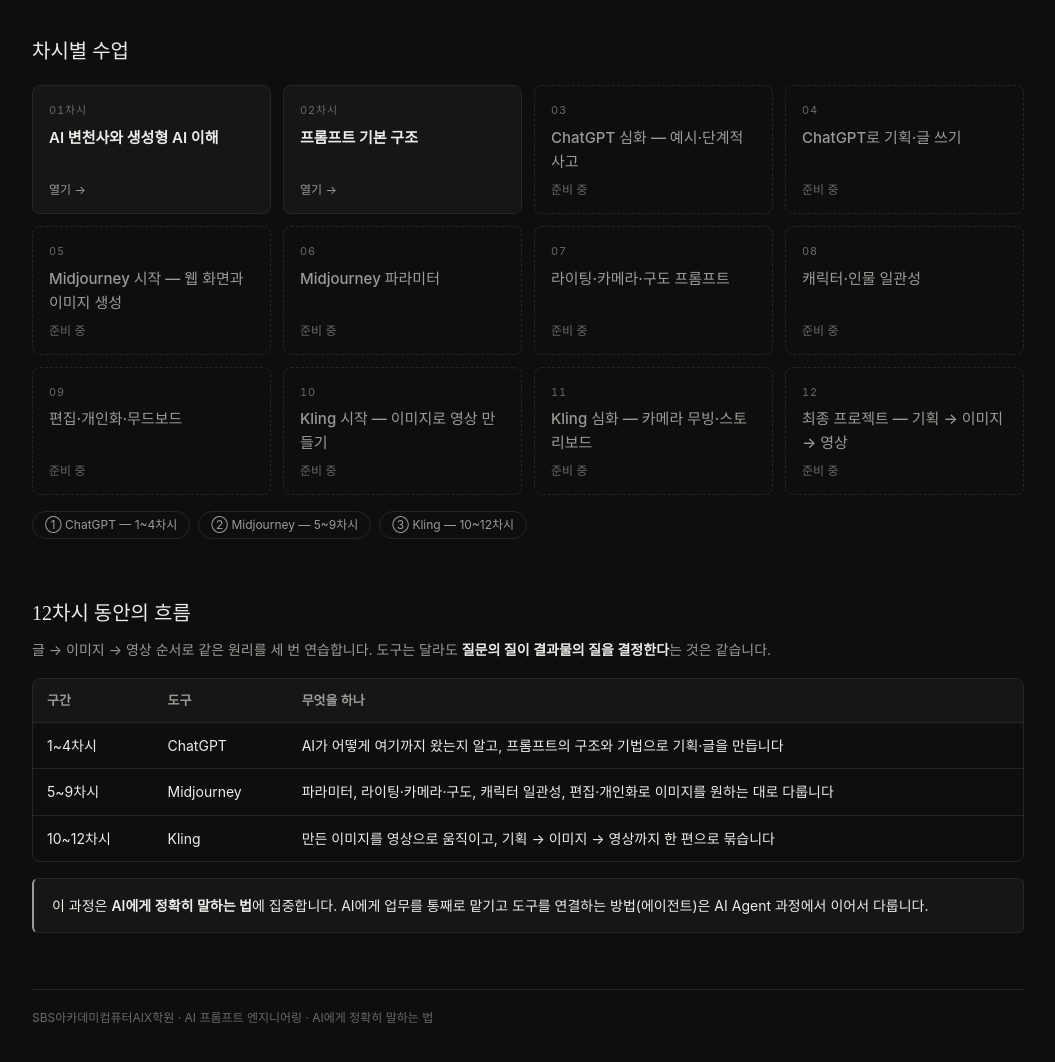
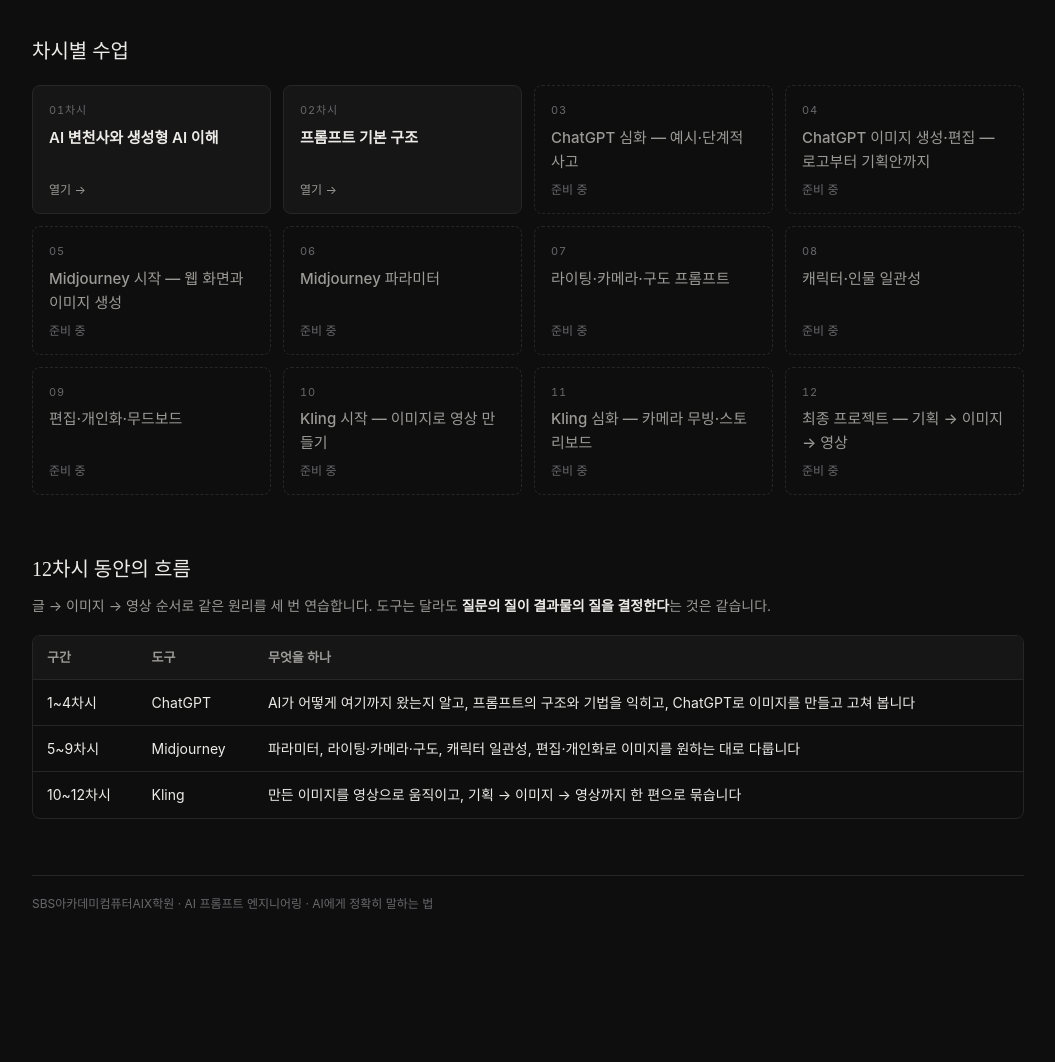
Before and after one commit to aaaaxca/leejuhyeong, a plain HTML site: page c/prompt-to7lu.html in a window 1280 px wide. Shown: the part 400-1462 px from the top of the page, without its empty margins (112-1167 px from the left). After the commit the page ends 1409 px from the top, so only its background shows below. Drawn offline with Linux system fonts and the light colour scheme; a web font is replaced by a local one.

Commit message:
prompt: 4차시 제목 변경, 단계 칩·에이전트 안내 삭제
Co-Authored-By: Claude Opus 5.5 <noreply@anthropic.com>
Claude-Session: https://claude.ai/code/session_012qBc579Pi2SqD7VYHqKnXc

```diff
--- a/c/prompt-to7lu.html
+++ b/c/prompt-to7lu.html
@@ -259,8 +259,8 @@
   </header>
   <main>
     <h2 class="d-sec">차시별 수업</h2>
-    <div class="pgrid"><a class="pcard" href="prompt-to7lu/01.html"><span class="pno">01차시</span><h3>AI 변천사와 생성형 AI 이해</h3><span class="ps">열기 →</span></a><a class="pcard" href="prompt-to7lu/02.html"><span class="pno">02차시</span><h3>프롬프트 기본 구조</h3><span class="ps">열기 →</span></a><div class="pcard ready"><span class="pno">03</span><h3>ChatGPT 심화 — 예시·단계적 사고</h3><span class="ps">준비 중</span></div><div class="pcard ready"><span class="pno">04</span><h3>ChatGPT로 기획·글 쓰기</h3><span class="ps">준비 중</span></div><div class="pcard ready"><span class="pno">05</span><h3>Midjourney 시작 — 웹 화면과 이미지 생성</h3><span class="ps">준비 중</span></div><div class="pcard ready"><span class="pno">06</span><h3>Midjourney 파라미터</h3><span class="ps">준비 중</span></div><div class="pcard ready"><span class="pno">07</span><h3>라이팅·카메라·구도 프롬프트</h3><span class="ps">준비 중</span></div><div class="pcard ready"><span class="pno">08</span><h3>캐릭터·인물 일관성</h3><span class="ps">준비 중</span></div><div class="pcard ready"><span class="pno">09</span><h3>편집·개인화·무드보드</h3><span class="ps">준비 중</span></div><div class="pcard ready"><span class="pno">10</span><h3>Kling 시작 — 이미지로 영상 만들기</h3><span class="ps">준비 중</span></div><div class="pcard ready"><span class="pno">11</span><h3>Kling 심화 — 카메라 무빙·스토리보드</h3><span class="ps">준비 중</span></div><div class="pcard ready"><span class="pno">12</span><h3>최종 프로젝트 — 기획 → 이미지 → 영상</h3><span class="ps">준비 중</span></div></div>
-    <div class="phase"><span>① ChatGPT — 1~4차시</span><span>② Midjourney — 5~9차시</span><span>③ Kling — 10~12차시</span></div>
+    <div class="pgrid"><a class="pcard" href="prompt-to7lu/01.html"><span class="pno">01차시</span><h3>AI 변천사와 생성형 AI 이해</h3><span class="ps">열기 →</span></a><a class="pcard" href="prompt-to7lu/02.html"><span class="pno">02차시</span><h3>프롬프트 기본 구조</h3><span class="ps">열기 →</span></a><div class="pcard ready"><span class="pno">03</span><h3>ChatGPT 심화 — 예시·단계적 사고</h3><span class="ps">준비 중</span></div><div class="pcard ready"><span class="pno">04</span><h3>ChatGPT 이미지 생성·편집 — 로고부터 기획안까지</h3><span class="ps">준비 중</span></div><div class="pcard ready"><span class="pno">05</span><h3>Midjourney 시작 — 웹 화면과 이미지 생성</h3><span class="ps">준비 중</span></div><div class="pcard ready"><span class="pno">06</span><h3>Midjourney 파라미터</h3><span class="ps">준비 중</span></div><div class="pcard ready"><span class="pno">07</span><h3>라이팅·카메라·구도 프롬프트</h3><span class="ps">준비 중</span></div><div class="pcard ready"><span class="pno">08</span><h3>캐릭터·인물 일관성</h3><span class="ps">준비 중</span></div><div class="pcard ready"><span class="pno">09</span><h3>편집·개인화·무드보드</h3><span class="ps">준비 중</span></div><div class="pcard ready"><span class="pno">10</span><h3>Kling 시작 — 이미지로 영상 만들기</h3><span class="ps">준비 중</span></div><div class="pcard ready"><span class="pno">11</span><h3>Kling 심화 — 카메라 무빙·스토리보드</h3><span class="ps">준비 중</span></div><div class="pcard ready"><span class="pno">12</span><h3>최종 프로젝트 — 기획 → 이미지 → 영상</h3><span class="ps">준비 중</span></div></div>
+
     <div class="doc"><section class="hub-section">
   <div class="hub-section-head">
     <h2>12차시 동안의 흐름</h2>
@@ -269,12 +269,11 @@
   <div class="table-scroll"><table>
     <thead><tr><th>구간</th><th>도구</th><th>무엇을 하나</th></tr></thead>
     <tbody>
-      <tr><td>1~4차시</td><td>ChatGPT</td><td>AI가 어떻게 여기까지 왔는지 알고, 프롬프트의 구조와 기법으로 기획·글을 만듭니다</td></tr>
+      <tr><td>1~4차시</td><td>ChatGPT</td><td>AI가 어떻게 여기까지 왔는지 알고, 프롬프트의 구조와 기법을 익히고, ChatGPT로 이미지를 만들고 고쳐 봅니다</td></tr>
       <tr><td>5~9차시</td><td>Midjourney</td><td>파라미터, 라이팅·카메라·구도, 캐릭터 일관성, 편집·개인화로 이미지를 원하는 대로 다룹니다</td></tr>
       <tr><td>10~12차시</td><td>Kling</td><td>만든 이미지를 영상으로 움직이고, 기획 → 이미지 → 영상까지 한 편으로 묶습니다</td></tr>
     </tbody>
   </table></div>
-  <div class="callout"><p>이 과정은 <b>AI에게 정확히 말하는 법</b>에 집중합니다. AI에게 업무를 통째로 맡기고 도구를 연결하는 방법(에이전트)은 AI Agent 과정에서 이어서 다룹니다.</p></div>
 </section>
 </div>
     <div class="d-foot">SBS아카데미컴퓨터AIX학원 · AI 프롬프트 엔지니어링 · AI에게 정확히 말하는 법</div>
```
Also changed, not shown: content/prompt/overview.html (+1 -2 lines), index.html (+2 -2 lines).
